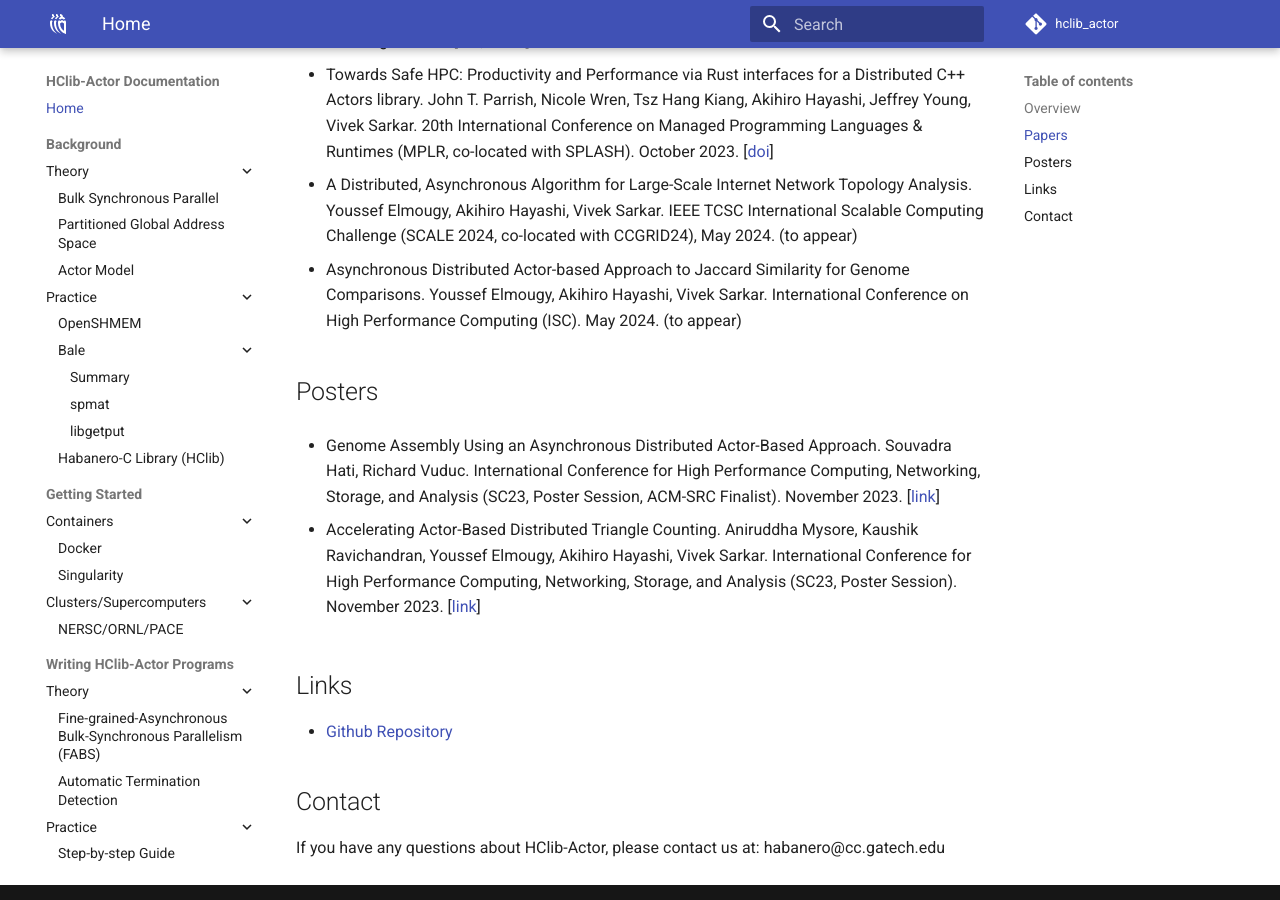
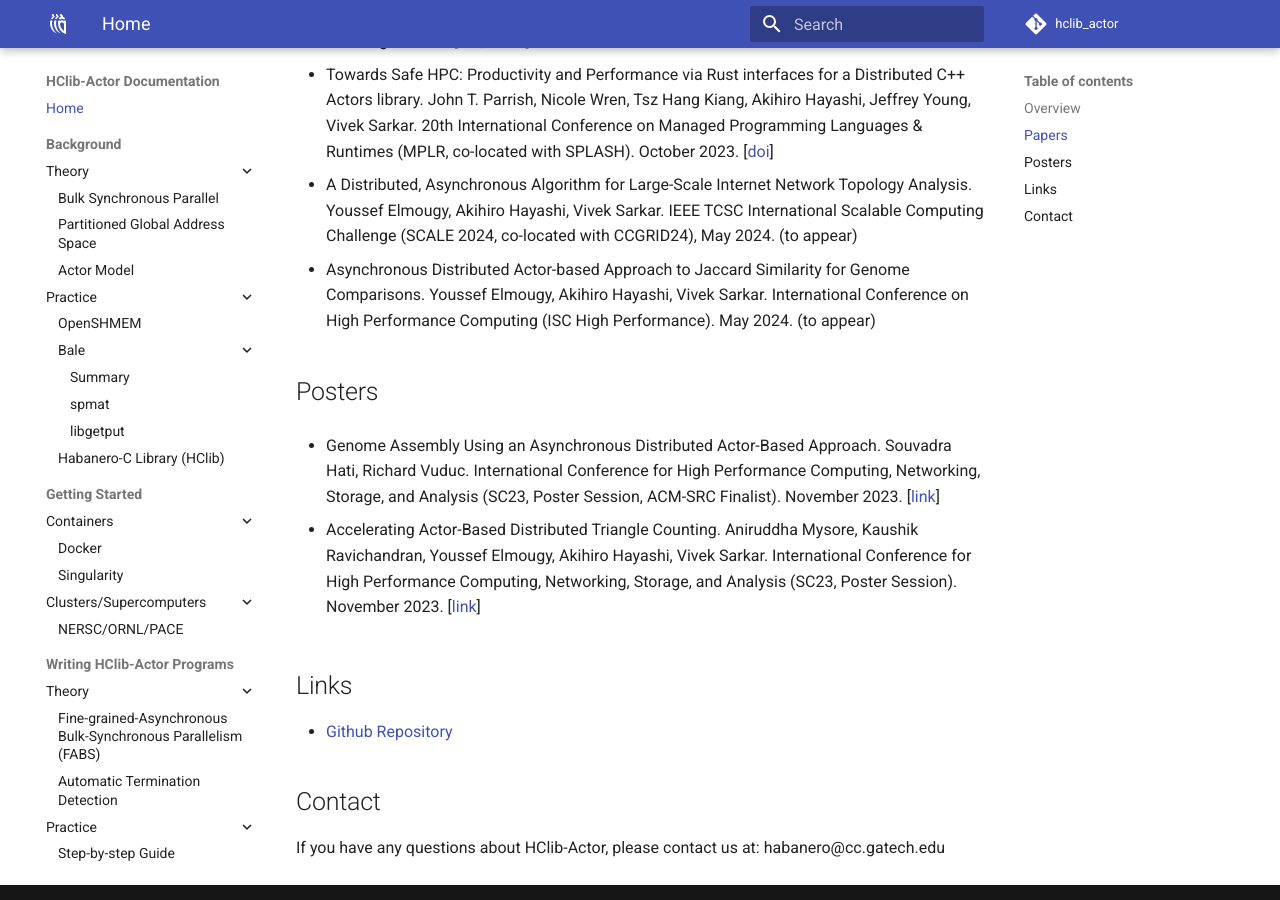
Before and after one commit to ahayashi/hclib-actor, an MkDocs documentation site: the page built from doc/markdowns/index.md, in a window 1280 px wide and 900 px high, scrolled down 599 px. Built offline with MkDocs 1.6.1 and Material for MkDocs 9.7.7, drawn with Linux system fonts in a browser that asks for light colours; comment, search, counter and statistics services are not loaded.

Commit message:
Update index.md

```diff
--- a/doc/markdowns/index.md
+++ b/doc/markdowns/index.md
@@ -14,7 +14,7 @@ This document describes an actor/selector-based C/C++ programming systems for di
 *  Towards Safe HPC: Productivity and Performance via Rust interfaces for a Distributed C++ Actors library. John T. Parrish, Nicole Wren, Tsz Hang Kiang, Akihiro Hayashi, Jeffrey Young, Vivek Sarkar. 20th International Conference on Managed Programming Languages & Runtimes (MPLR, co-located with SPLASH). October 2023. [[doi](https://doi.org/10.1145/3617651.3622992)]
 
 *  A Distributed, Asynchronous Algorithm for Large-Scale Internet Network Topology Analysis. Youssef Elmougy, Akihiro Hayashi, Vivek Sarkar. IEEE TCSC International Scalable Computing Challenge (SCALE 2024, co-located with CCGRID24), May 2024. (to appear)
-*  Asynchronous Distributed Actor-based Approach to Jaccard Similarity for Genome Comparisons. Youssef Elmougy, Akihiro Hayashi, Vivek Sarkar. International Conference on High Performance Computing (ISC). May 2024. (to appear)
+*  Asynchronous Distributed Actor-based Approach to Jaccard Similarity for Genome Comparisons. Youssef Elmougy, Akihiro Hayashi, Vivek Sarkar. International Conference on High Performance Computing (ISC High Performance). May 2024. (to appear)
 
 ## Posters
 
```
